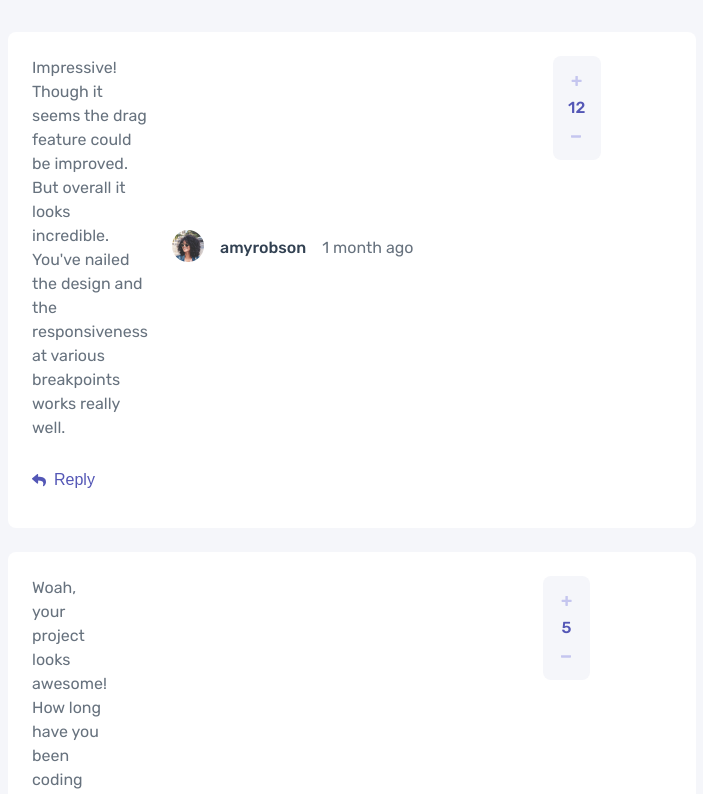
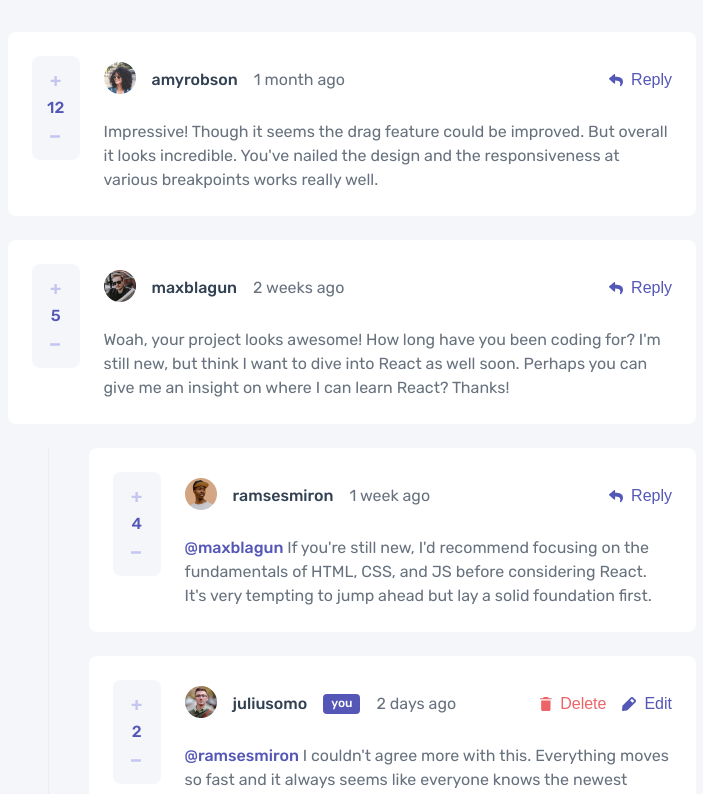
Before and after one commit to abizmo/interactive-comments-section, a React (Create React App) app: page / in a window 1280 px wide. Shown: the top 794 px of the page, without its empty margins (288-991 px from the left). Built offline with nearby package versions, Linux system fonts and the light colour scheme.

Commit message:
Fix: Add article heading

```diff
--- a/src/components/Comment/index.jsx
+++ b/src/components/Comment/index.jsx
@@ -52,7 +52,7 @@ function Comment({
           )}
           <span>{comment.createdAt}</span>
         </header>
-        <div>
+        <div className="content">
           {
           updating ? (
             <EditComment
@@ -72,10 +72,10 @@ function Comment({
           )
         }
         </div>
-        <div>
+        <div className="votes">
           <Voting onVote={setVotes} votes={votes} />
         </div>
-        <div>
+        <div className="buttons">
           {
           you ? (
             <>
--- a/src/components/Comment/style.js
+++ b/src/components/Comment/style.js
@@ -29,15 +29,15 @@ export const Wrapper = styled.article`
     line-height: 1.1;
   }
 
-  & > #content {
+  & > .content {
     grid-area: content;
   }
 
-  & > #votes {
+  & > .votes {
     grid-area: votes;
   }
 
-  & > #buttons {
+  & > .buttons {
     align-self: center;
     grid-area: buttons;
     justify-self: end;
@@ -51,9 +51,10 @@ export const At = styled.span`
   font-weight: 500;
 `;
 
-export const Nickname = styled.span`
+export const Nickname = styled.h2`
   color: ${({ theme }) => theme.colors['neutral-800']};
-  font-weight: 500;
+  display: inline;
+  font-size: ${({ theme }) => theme.fontSizes[500]};
   text-transform: lowercase;
 `;
 
```
Also changed, not shown: 2 other files (tests, documents, lock files or other folders).
